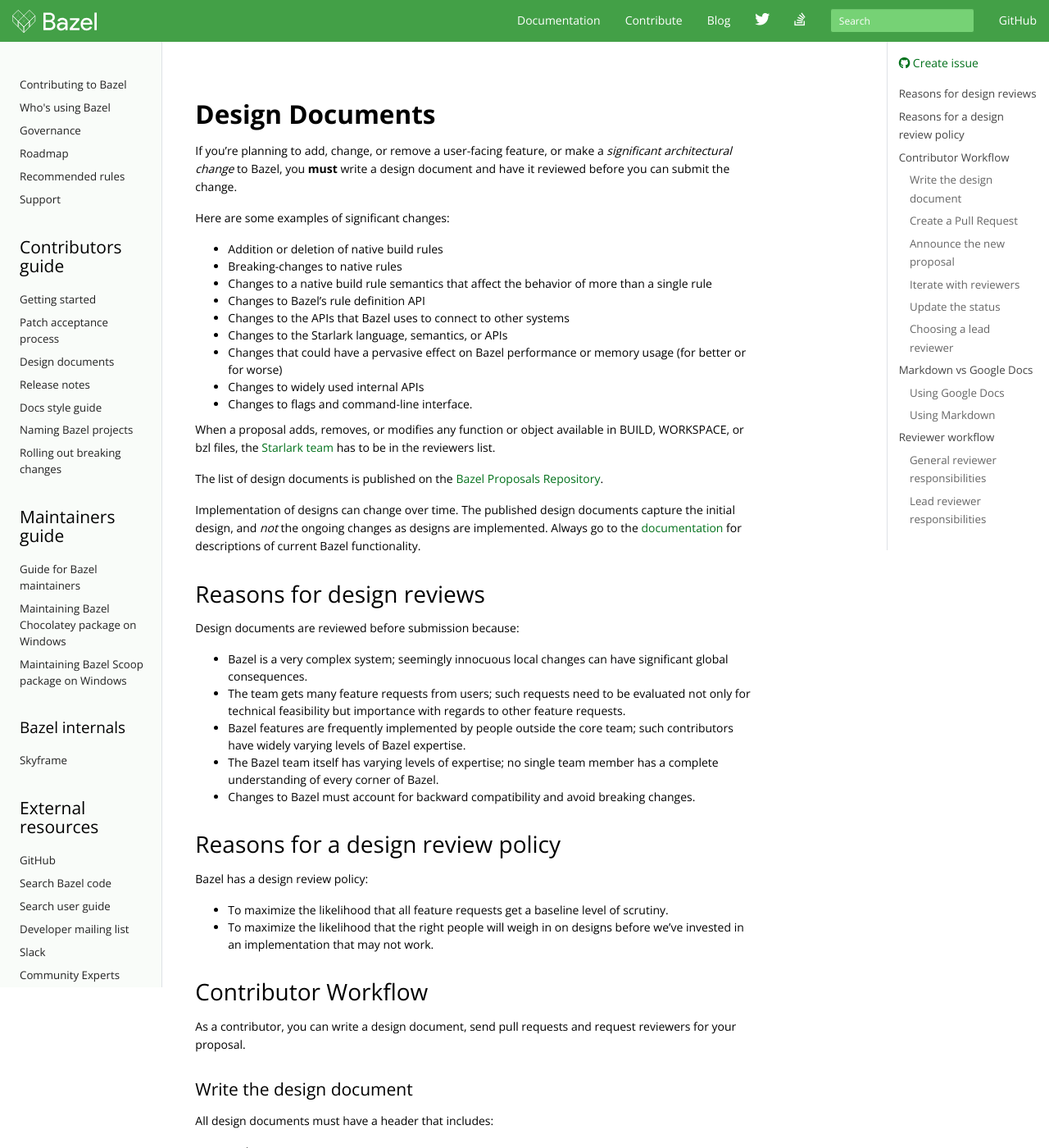
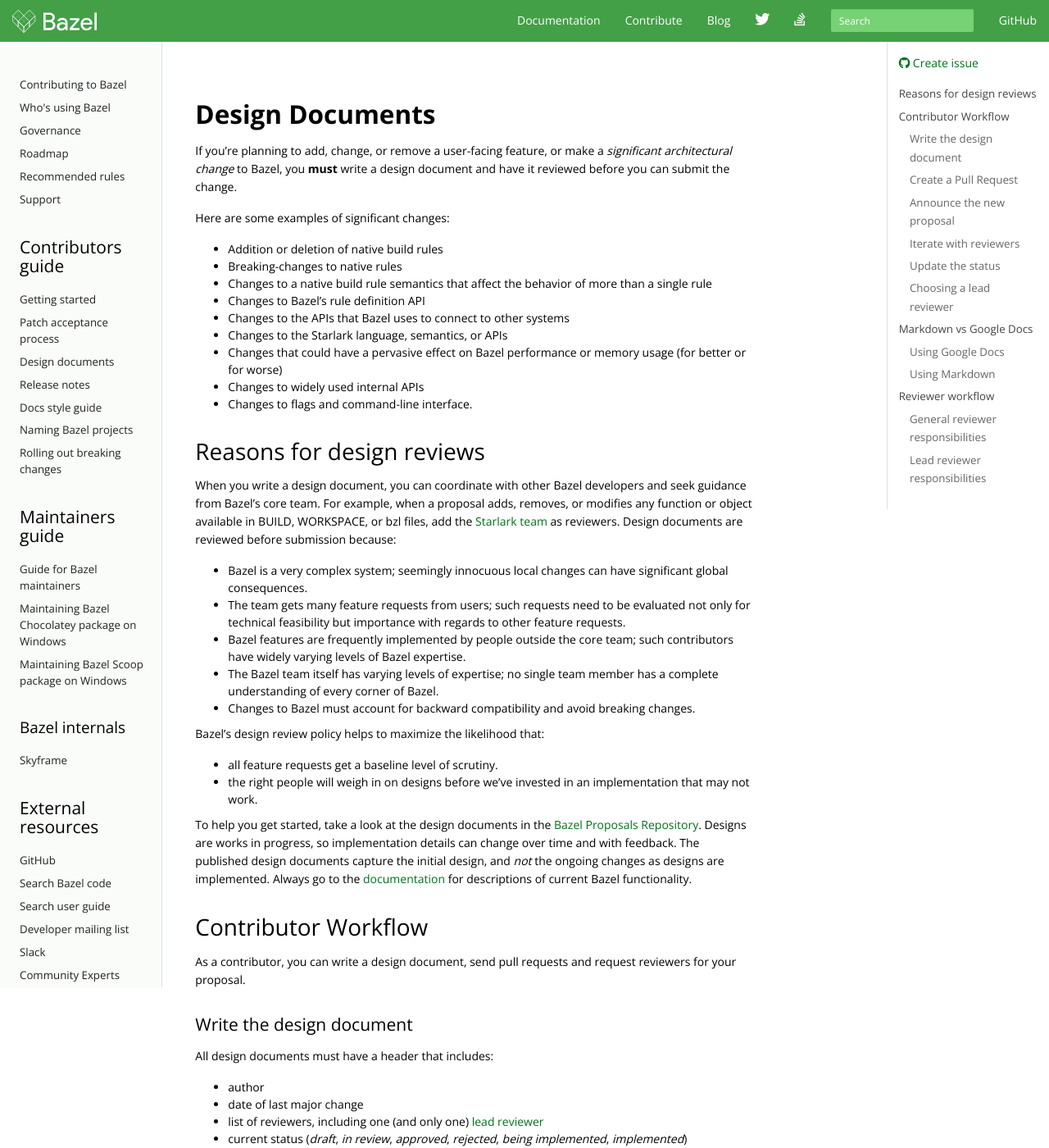
Before and after one commit to bazelbuild/bazel-website, a Jekyll site: the page built from designs/index.md, in a window 1280 px wide and 1400 px high. Shown: the whole window at 82% size. Built offline with Jekyll 4.4.1, drawn with Linux system fonts in a browser that asks for light colours; nearby versions of some CDN libraries; library files that are not in the unit come from our copies; comment, search, counter and statistics services are not loaded; the table of contents is made by our own code.

Commit message:
Rework introductory section

```diff
--- a/designs/index.md
+++ b/designs/index.md
@@ -23,21 +23,13 @@
 *   Changes to widely used internal APIs
 *   Changes to flags and command-line interface.
 
-When a proposal adds, removes, or modifies any function or object available in
-BUILD, WORKSPACE, or bzl files, the [Starlark team](../maintainers-guide.html)
-has to be in the reviewers list.
-
-The list of design documents is published on the [Bazel Proposals Repository](https://github.com/bazelbuild/proposals).
-
-Implementation of designs can change over time. The
-published design documents capture the initial design, and _not_ the ongoing
-changes as designs are implemented. Always go to the
-[documentation]({{ site.docs_site_url }}) for descriptions of
-current Bazel functionality.
-
 ## Reasons for design reviews
 
-Design documents are reviewed before submission because:
+When you write a design document, you can coordinate with other Bazel developers
+and seek guidance from Bazel's core team. For example, when a proposal adds,
+removes, or modifies any function or object available in BUILD, WORKSPACE, or bzl files,
+add the [Starlark team](../maintainers-guide.html) as reviewers. Design documents
+are reviewed before submission because:
 
 *   Bazel is a very complex system; seemingly innocuous local changes can have
     significant global consequences.
@@ -51,14 +43,19 @@
 *   Changes to Bazel must account for backward compatibility and avoid breaking
     changes.
 
-## Reasons for a design review policy
+Bazel's design review policy helps to maximize the likelihood that:
 
-Bazel has a design review policy:
+*   all feature requests get a baseline level of scrutiny.
+*   the right people will weigh in on designs before we've invested in an
+    implementation that may not work.
 
-*   To maximize the likelihood that all feature requests get a baseline level of
-    scrutiny.
-*   To maximize the likelihood that the right people will weigh in on designs
-    before we've invested in an implementation that may not work.
+To help you get started, take a look at the design documents in the
+[Bazel Proposals Repository](https://github.com/bazelbuild/proposals).
+Designs are works in progress, so implementation details can change over time
+and with feedback. The published design documents capture the initial design,
+and *not* the ongoing changes as designs are implemented. Always go to the
+[documentation]({{ site.docs_site_url }}) for descriptions of
+current Bazel functionality.
 
 ## Contributor Workflow
 
```
